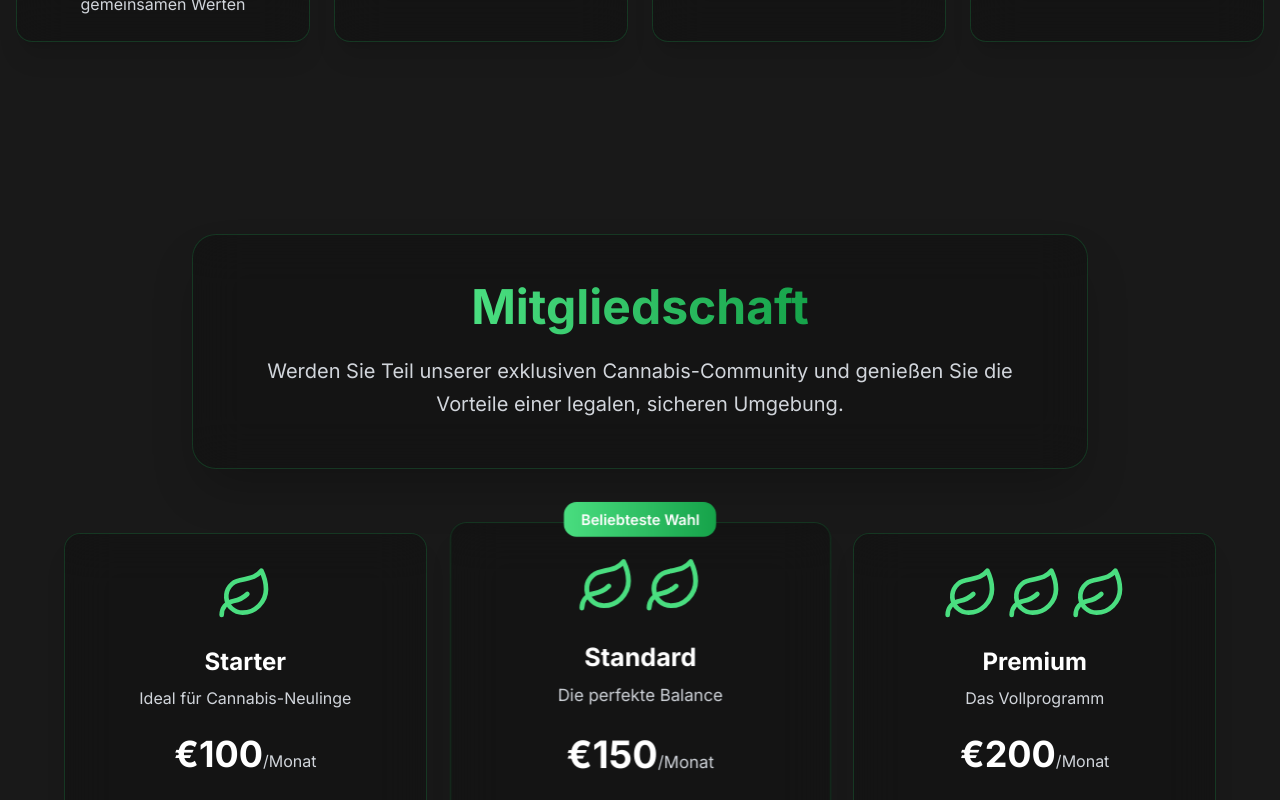
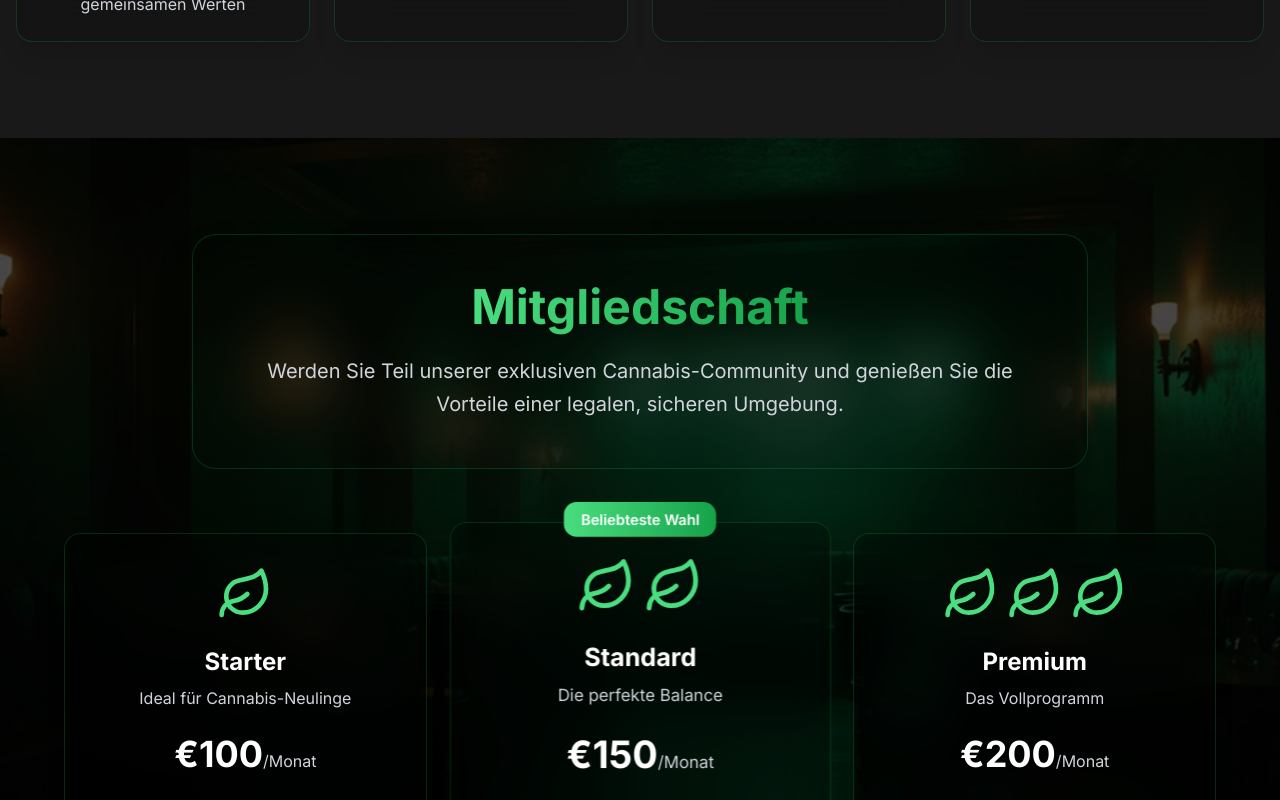
Before and after one commit to jasonl20-tech/bud-social-hub, a React (Vite) app: page / in a window 1280 px wide. Shown: the part 1960-2760 px from the top of the page. Built offline with nearby package versions, Linux system fonts and the light colour scheme.

Commit message:
Update membership background
Changed the membership section background to an image that fits the theme and color scheme.
-edited src/components/Membership.tsx

```diff
--- a/src/components/Membership.tsx
+++ b/src/components/Membership.tsx
@@ -1,6 +1,7 @@
 import { Button } from "@/components/ui/button";
 import { Card } from "@/components/ui/card";
 import { Check, Star, Crown, Leaf } from "lucide-react";
+import membershipBg from "@/assets/membership-bg.jpg";
 
 const Membership = () => {
   const plans = [
@@ -46,7 +47,12 @@ const Membership = () => {
   ];
 
   return (
-    <section id="membership" className="py-24 bg-black/90">
+    <section id="membership" className="py-24 relative overflow-hidden" style={{
+      backgroundImage: `linear-gradient(rgba(0, 0, 0, 0.7), rgba(0, 0, 0, 0.8)), url(${membershipBg})`,
+      backgroundSize: "cover",
+      backgroundPosition: "center",
+      backgroundAttachment: "fixed"
+    }}>
       <div className="container mx-auto px-4 animate-fade-in" data-aos="fade-up">
         {/* Glass bubble for title */}
         <div className="text-center mb-16" data-aos="fade-up" data-aos-delay="100">
```
Also changed, not shown: src/assets/membership-bg.jpg (added).
